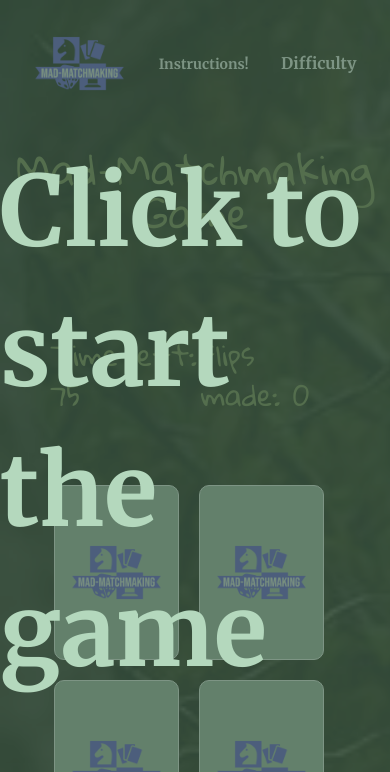
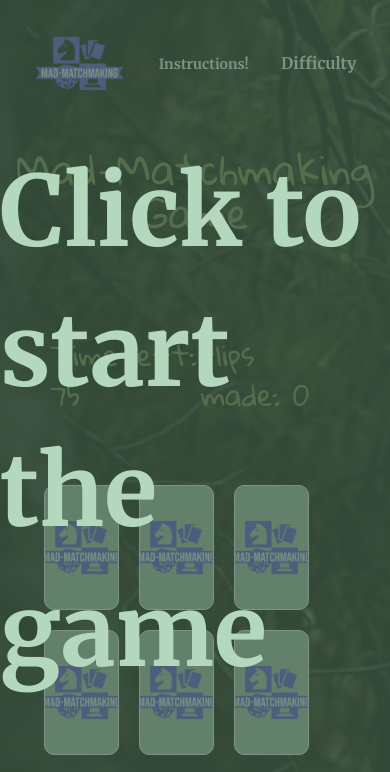
Before and after one commit to OliverDaviesCodes/Mad-matchmaking-Game, a plain HTML site: page backup.html in a window 390 px wide. Shown: the top 772 px of the page. Drawn offline with nearby package versions, Linux system fonts and the light colour scheme.

Commit message:
Styled the cards to be more responsive on smaller screen sizes for easier game experience

```diff
--- a/assets/css/style.css
+++ b/assets/css/style.css
@@ -200,6 +200,23 @@ html {
     justify-content: center;
 }
 
+@media (max-width: 600px) {
+    .card {
+        height: 125px;
+        width: 75px;
+    }
+
+    .logo {
+        height: 50px;
+        width: 40px;
+    }
+
+    .animals {
+        height: 75px;
+        width: 40px;
+    }
+}
+
 .card.visible:hover {
     cursor: pointer;
 }
```
